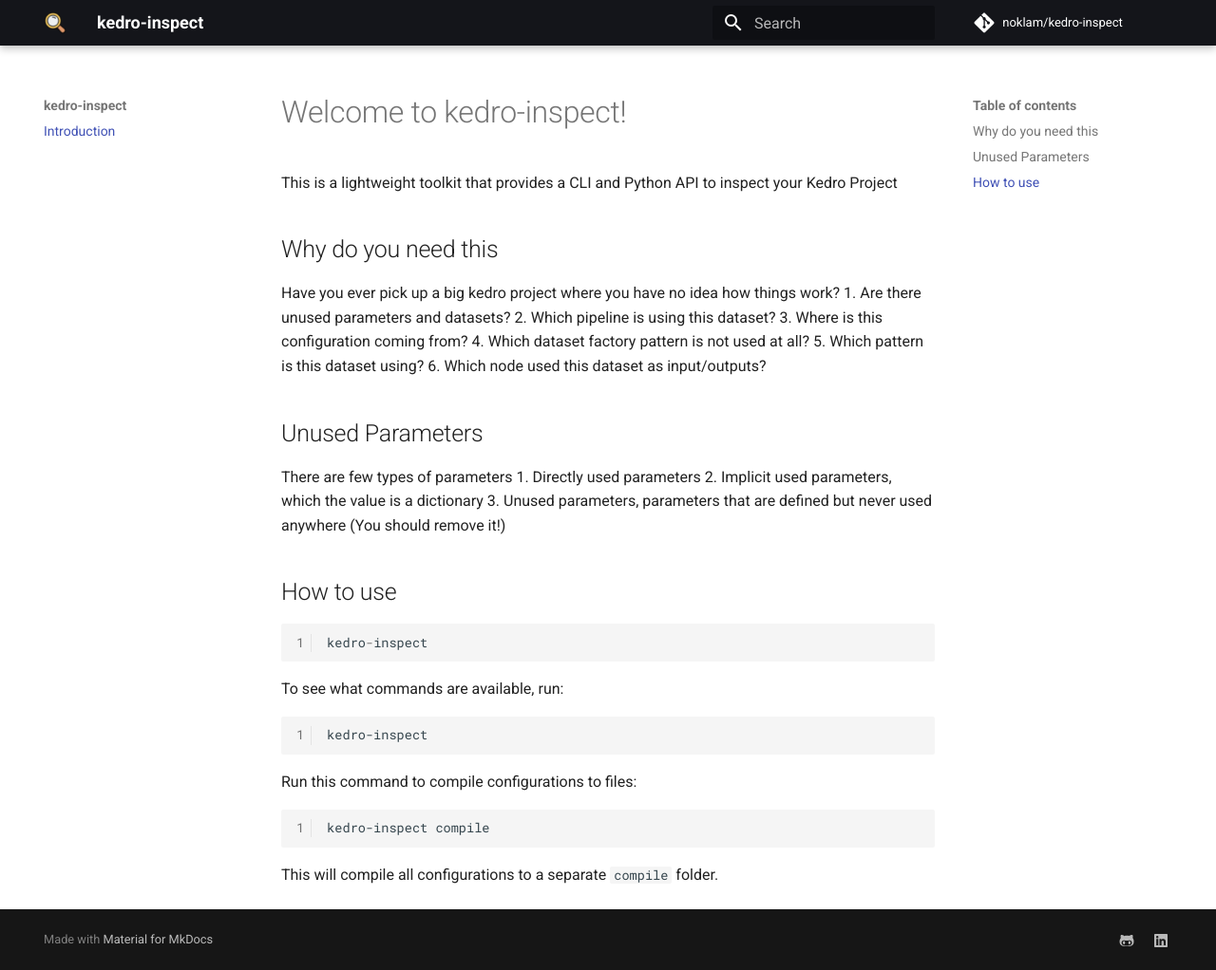
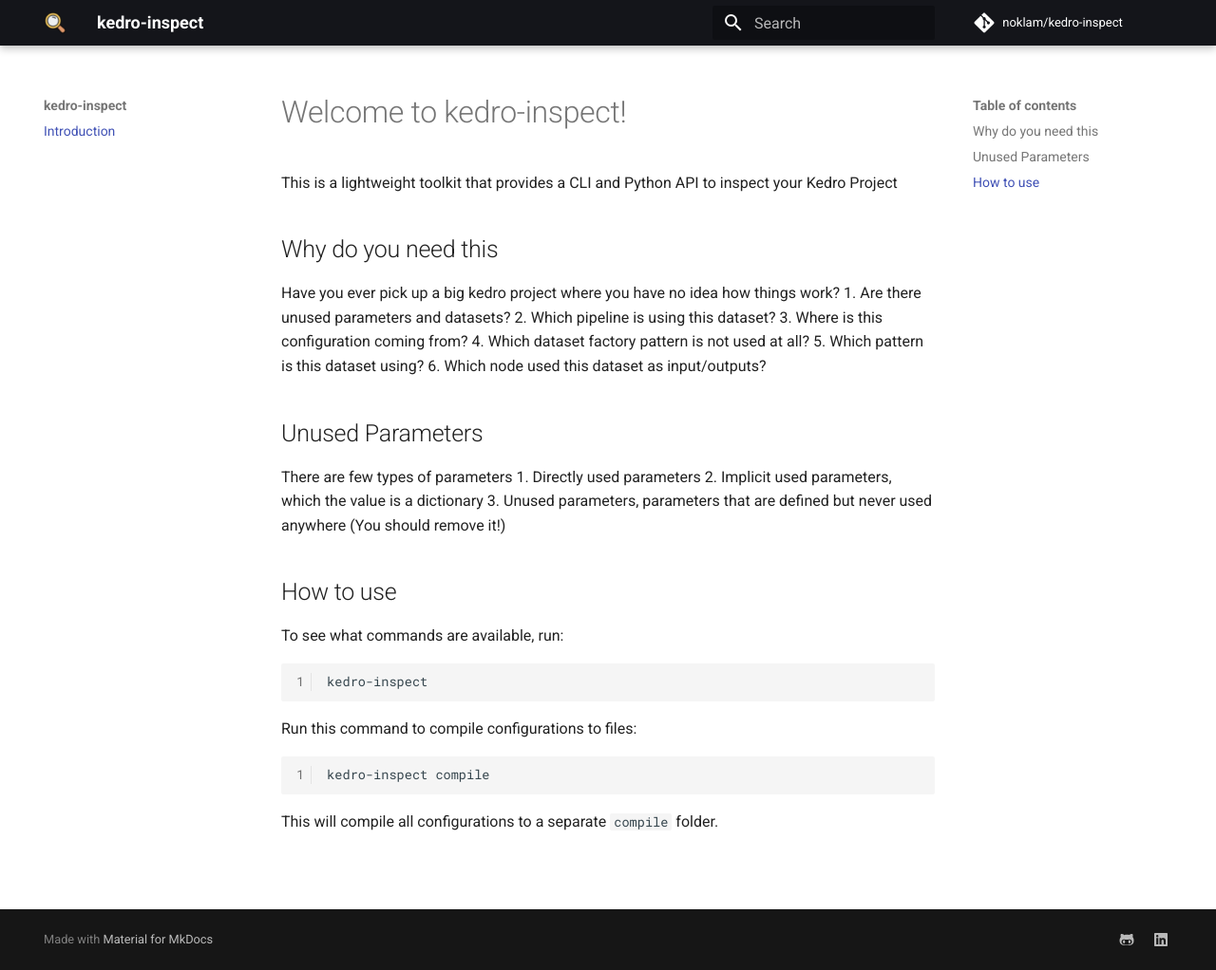
Before and after one commit to noklam/kedro-inspect, an MkDocs documentation site: the page built from docs/index.md, in a window 1280 px wide and 1022 px high. Shown: the whole window at 95% size. Built offline with MkDocs 1.6.1 and Material for MkDocs 9.7.7, drawn with Linux system fonts in a browser that asks for light colours; comment, search, counter and statistics services are not loaded.

Commit message:
bad docs

````diff
--- a/docs/index.md
+++ b/docs/index.md
@@ -36,10 +36,6 @@
 
 ## How to use
 
-``` python
-kedro-inspect
-```
-
 To see what commands are available, run:
 ```
 kedro-inspect
````
Also changed, not shown: README.md (+0 -4 lines).
